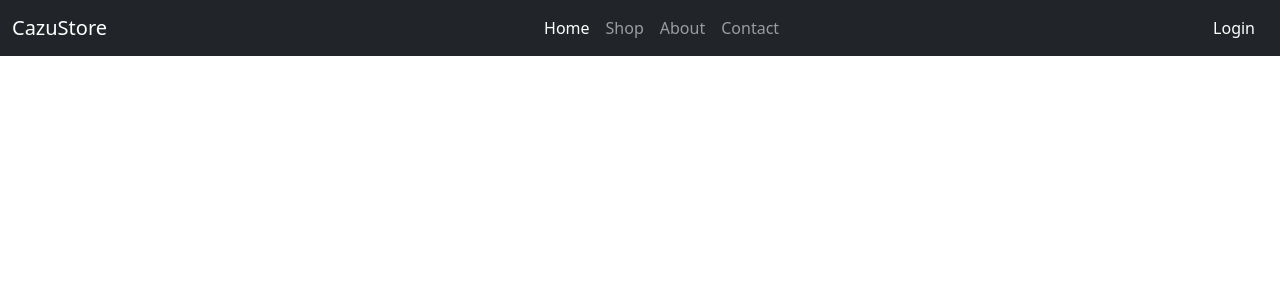
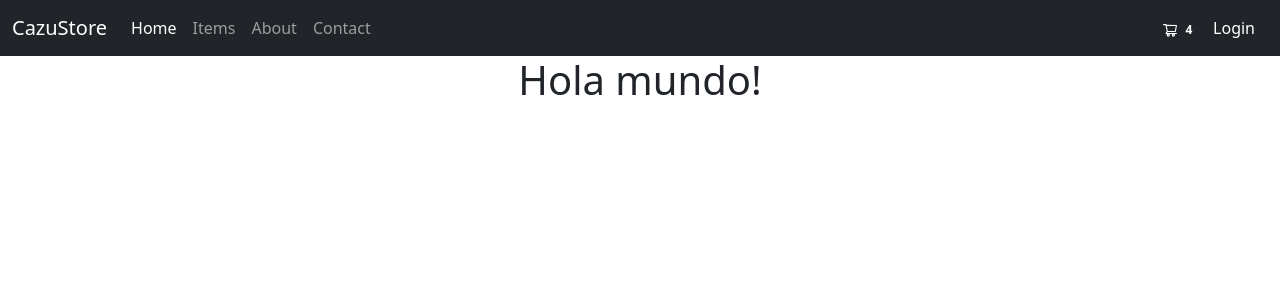
Before and after one commit to Sempatte/cazustore, a React (Create React App) app: page /ItemListContainer in a window 1280 px wide. Shown: the top 300 px of the page. Built offline with nearby package versions, Linux system fonts and the light colour scheme.

Commit message:
Carrito anadido y el ItemListContainer

```diff
--- a/package.json
+++ b/package.json
@@ -12,6 +12,7 @@
     "react": "^17.0.2",
     "react-bootstrap": "^2.1.2",
     "react-dom": "^17.0.2",
+    "react-icons": "^4.3.1",
     "react-router-dom": "^5.2.0",
     "react-scripts": "^3.0.1",
     "web-vitals": "^2.1.4"
--- a/src/App.css
+++ b/src/App.css
@@ -1,38 +1,3 @@
 .App {
   text-align: center;
 }
-
-.App-logo {
-  height: 40vmin;
-  pointer-events: none;
-}
-
-@media (prefers-reduced-motion: no-preference) {
-  .App-logo {
-    animation: App-logo-spin infinite 20s linear;
-  }
-}
-
-.App-header {
-  background-color: #282c34;
-  min-height: 100vh;
-  display: flex;
-  flex-direction: column;
-  align-items: center;
-  justify-content: center;
-  font-size: calc(10px + 2vmin);
-  color: white;
-}
-
-.App-link {
-  color: #61dafb;
-}
-
-@keyframes App-logo-spin {
-  from {
-    transform: rotate(0deg);
-  }
-  to {
-    transform: rotate(360deg);
-  }
-}
--- a/src/App.js
+++ b/src/App.js
@@ -1,18 +1,19 @@
 import './App.css';
 import React from 'react';
 import {BrowserRouter as Router, Switch, Route} from 'react-router-dom';
-import Navbar from './components/navegation/navbar';
-import Home from './components/pages/home';
-import Shop from './components/pages/shop';
+import Navbar from './components/navegation/NavBar';
+import Home from './components/pages/Home';
+import ItemListContainer from './components/ItemListContainer';
 
 function App() {
   return (
     <div className="App">
       <Router>
         <Navbar/>
+        <ItemListContainer greeting="Hola mundo!"/>
         <Switch>
           <Route path="/" exact component={Home} />
-          <Route path="/shop" exact component={Shop} />
+          <Route path="/ItemListContainer" exact component={ItemListContainer} />
         </Switch>
       </Router>
     </div>
--- /dev/null
+++ b/src/components/CartWidget.js
@@ -0,0 +1,15 @@
+import React from 'react';
+import {AiOutlineShoppingCart} from 'react-icons/ai';
+import {Link} from 'react-router-dom';
+
+function CartWidget({children}) {
+  return (
+      <>
+          <Link to="#"><AiOutlineShoppingCart style={{color: "white"}} />
+              <span className="badge badge-primary count">{children}</span >
+          </Link>
+      </>
+  );
+}
+
+export default CartWidget;
--- /dev/null
+++ b/src/components/ItemListContainer.js
@@ -0,0 +1,11 @@
+import React from 'react';
+
+function ItemListContainer({greeting}) {
+  return(
+       <>
+            <h1>{greeting}</h1>
+        </>
+  )
+}
+
+export default ItemListContainer;
--- a/src/components/navegation/navbar.js
+++ b/src/components/navegation/navbar.js
@@ -1,23 +1,28 @@
 import React from 'react';
 import {Link} from 'react-router-dom';
+import '../CartWidget'
+import CartWidget from '../CartWidget';
 
-const navbar = () => {
+const NavBar = () => {
     return (
-        <div>
-            <nav className="navbar navbar-expand-lg navbar-dark  bg-dark">
+
+        <nav className="navbar navbar-expand-lg navbar-dark bg-dark">
+
             <div className="container-fluid">
-                    <Link class="navbar-brand" to="/">CazuStore</Link>
-                    <button className="navbar-toggler" type="button" data-bs-toggle="collapse" data-bs-target="#navbarTogglerDemo01" aria-controls="navbarTogglerDemo01" aria-expanded="false" aria-label="Toggle navigation">
-                        <span className="navbar-toggler-icon"></span>
-                    </button>
-                    <div className="collapse navbar-collapse" id="navbarTogglerDemo01">
 
-                        <ul className="navbar-nav me-auto mb-2 mb-lg-0 mx-auto">
+                <Link className="navbar-brand" to="/">CazuStore</Link>
+
+
+                <div className="collapse navbar-collapse" id="navbarSupportedContent">
+
+
+                    <ul className="navbar-nav me-auto mb-2 mb-lg-0">
                         <li className="nav-item">
                             <Link className="nav-link active" to="/">Home</Link>
                         </li>
                         <li className="nav-item">
-                                <Link className="nav-link" to="/shop">Shop</Link>
+                            <Link className="nav-link" to="/ItemListContainer">Items</Link>
+
                         </li>
                         <li className="nav-item">
                             <Link className="nav-link" to="#">About</Link>
@@ -25,15 +30,24 @@ const navbar = () => {
                         <li className="nav-item">
                             <Link className="nav-link" to="#">Contact</Link>
                         </li>
+
                     </ul>
 
-                            <button type="button" className="btn btn-dark" type="submit">Login</button>
+                </div>
+
+
+                <div className="d-flex align-items-center">
+                    <CartWidget>
+                        4
+                    </CartWidget>
+
+                    <button className="btn btn-dark" type="button">Login</button>
+                </div>
 
             </div>
-                </div>
+
         </nav>
-        </div>
         )
     };
 
-export default navbar;
+export default NavBar;
--- a/src/components/pages/home.js
+++ b/src/components/pages/home.js
@@ -3,7 +3,7 @@ import React from 'react';
 const home = () => {
     return (
     <div >
-        <h1>Inicio</h1>
+
     </div>
     )
 };
--- a/src/components/pages/shop.js
+++ /dev/null
@@ -1,20 +0,0 @@
-import React from 'react';
-import Card from "react-bootstrap/Card";
-import Button from "react-bootstrap/Button"
-
-const shop = () => {
-    return (
-        <Card style={{ width: '18rem', marginLeft: 'auto', marginRight: 'auto' }}>
-            <Card.Img variant="top" src="./shoes.png" />
-            <Card.Body>
-                <Card.Title>Nyke JK2</Card.Title>
-                <Card.Text>
-                Lorem ipsum dolor sit amet, consectetur adipiscing elit. Praesent in commodo nunc. Curabitur luctus arcu augue, at luctus purus dictum vel. Fusce efficitur sollicitudin velit, eu posuere felis pellentesque ac. Ut eget nisl euismod, luctus sapien vel, pulvinar nunc. Duis vel egestas massa. Aliquam in nisi eget mauris tempus pellentesque ut at tellus.
-                </Card.Text>
-                <Button variant="primary">Add to cart</Button>
-            </Card.Body>
-        </Card>
-    )
-};
-
-export default shop;
--- a/src/index.js
+++ b/src/index.js
@@ -3,7 +3,7 @@ import ReactDOM from 'react-dom';
 import './index.css';
 import App from './App';
 import reportWebVitals from './reportWebVitals';
-import * as bootstrap from 'bootstrap';
+import 'bootstrap';
 import 'bootstrap/dist/css/bootstrap.min.css';
 
 
```
Also changed, not shown: 1 other file (tests, documents, lock files or other folders). Lines whose indentation alone changed are shown as unchanged.
